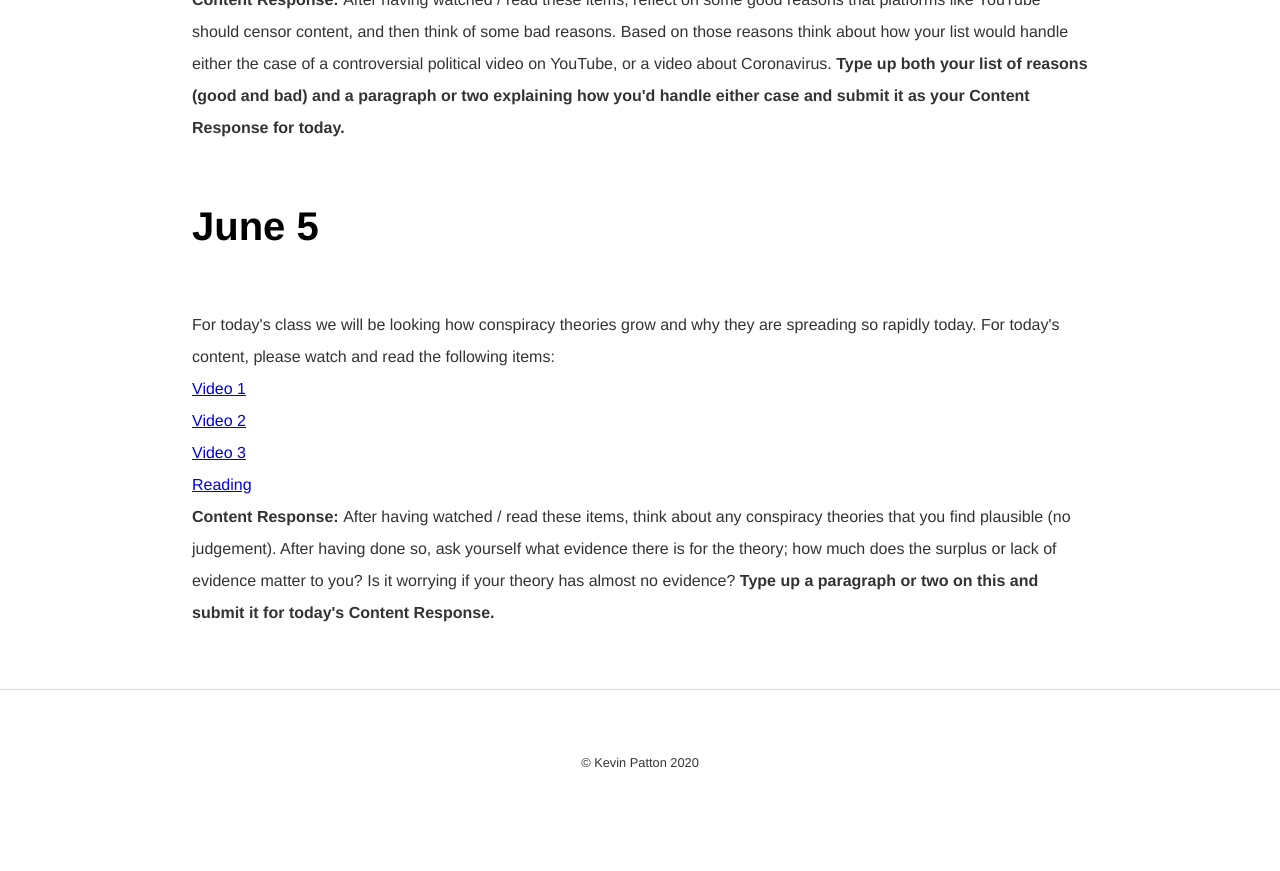
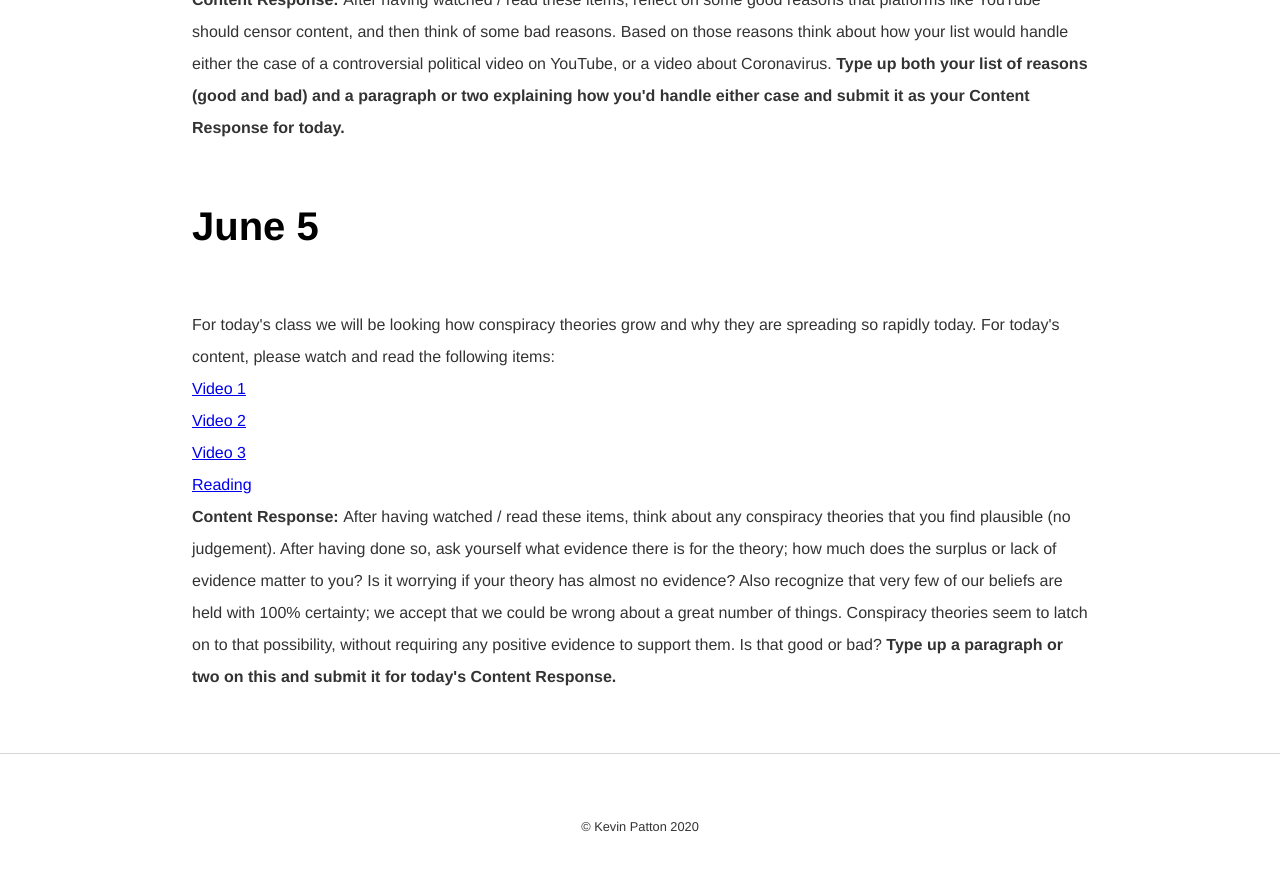
Before and after one commit to kevinjpatton/kevinjpatton.github.io, a Jekyll site: the page built from teaching/phil1020/index.html, in a window 1280 px wide and 900 px high, scrolled down 2007 px. Shown: the top 871 px of the window. Built offline with Jekyll 4.4.1, drawn with Linux system fonts in a browser that asks for light colours; Markdown is read by kramdown in place of the engine named in the settings; before the commit the page ends 2843 px from its top, so only the background shows below that.

Commit message:
Update index.html

```diff
--- a/teaching/phil1020/index.html
+++ b/teaching/phil1020/index.html
@@ -40,4 +40,4 @@ title: Philosophy 1020 - Kevin Patton
 <a href="https://www.youtube.com/watch?v=88_C-fogY40" target="_blank">Video 2</a><br>
   <a href="https://youtu.be/zlvS-GrA00I" target="_blank">Video 3</a><br>
 <a href="https://www.economist.com/open-future/2019/08/12/conspiracy-theories-are-dangerous-heres-how-to-crush-them" target="_blank">Reading</a><br>
-<b>Content Response:  </b>After having watched / read these items, think about any conspiracy theories that you find plausible (no judgement).  After having done so, ask yourself what evidence there is for the theory; how much does the surplus or lack of evidence matter to you?  Is it worrying if your theory has almost no evidence?  <b>Type up a paragraph or two on this and submit it for today's Content Response.</b></p>
+<b>Content Response:  </b>After having watched / read these items, think about any conspiracy theories that you find plausible (no judgement).  After having done so, ask yourself what evidence there is for the theory; how much does the surplus or lack of evidence matter to you?  Is it worrying if your theory has almost no evidence?  Also recognize that very few of our beliefs  are held with 100% certainty; we accept that we could be wrong about a great number of things.  Conspiracy theories seem to latch on to that possibility, without requiring any positive evidence to support them.  Is that good or bad?  <b>Type up a paragraph or two on this and submit it for today's Content Response.</b></p>
```
